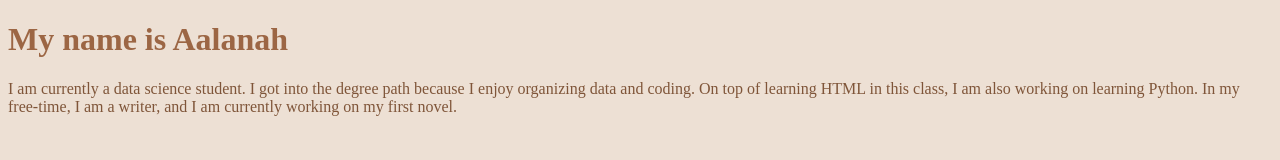
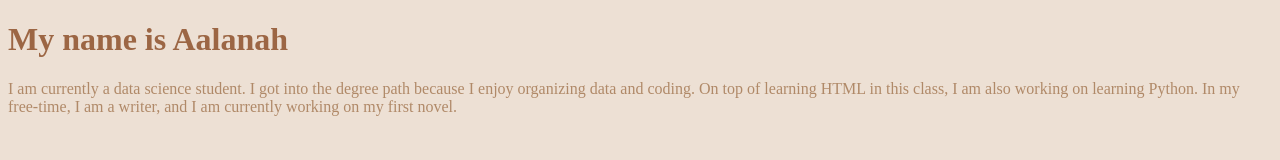
Before and after one commit to AalanahMRose/aalanahmrose.github.io, a plain HTML site: page index.html in a window 1280 px wide. Drawn offline with Linux system fonts and the light colour scheme.

Commit message:
Update "p {" color code.html

```diff
--- a/index.html
+++ b/index.html
@@ -12,7 +12,7 @@
       }
 
       p {
-        color: #7F5539
+        color: #B08968
       }
     </style>
   </head>
```
